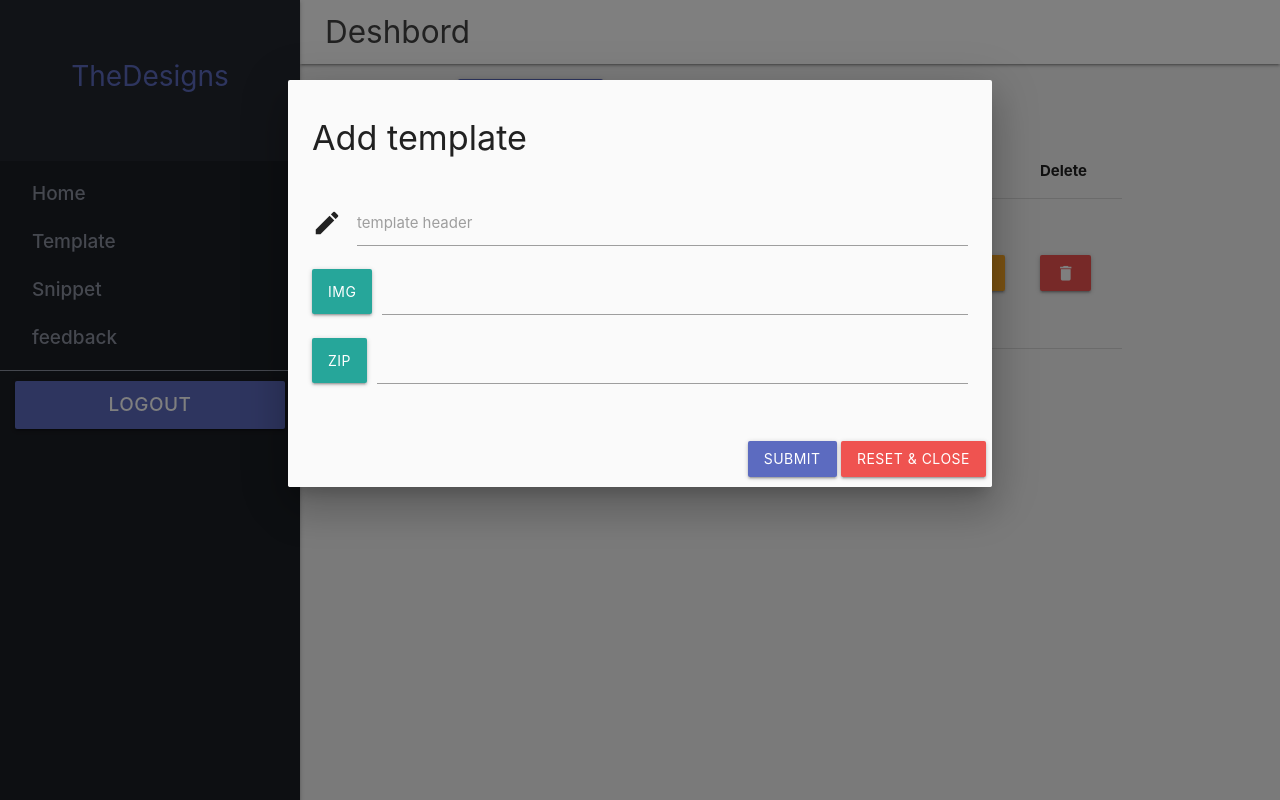
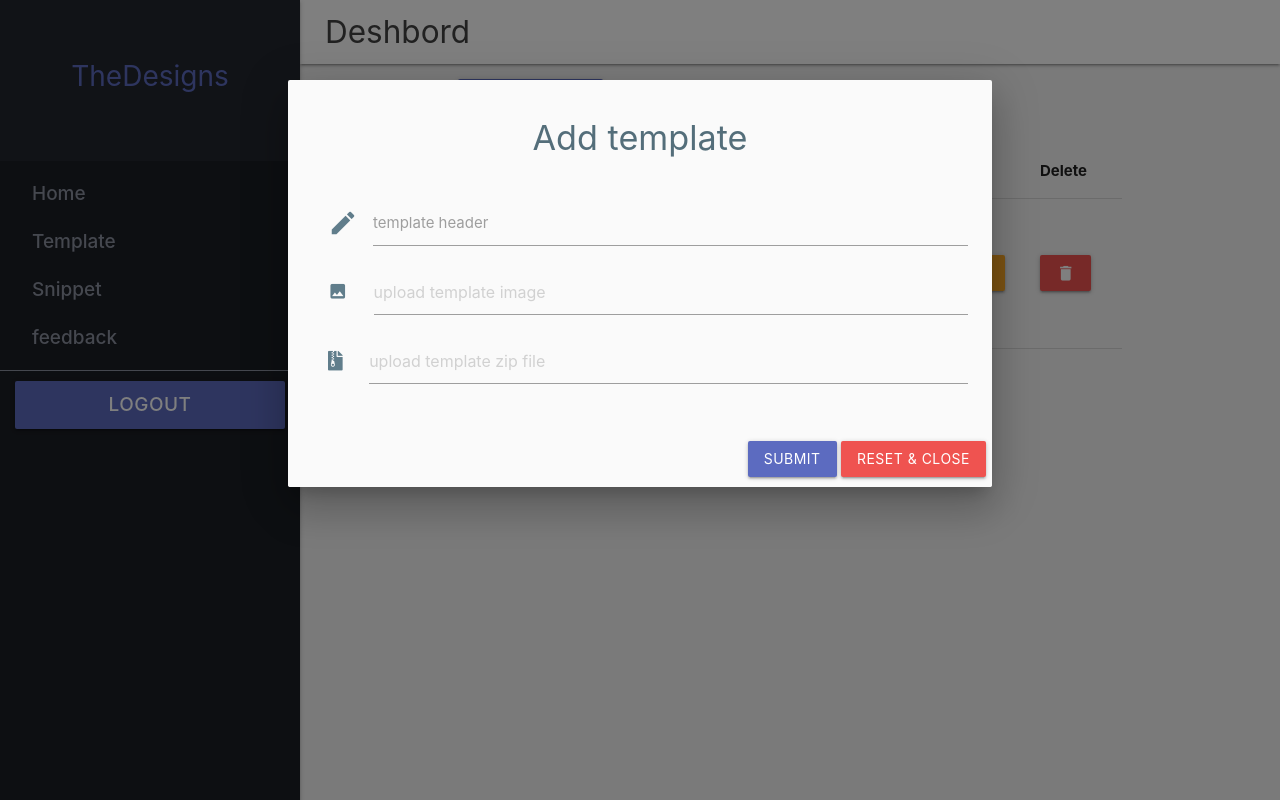
Before and after one commit to Hirenbhajgotar/TheDesigns, a CodeIgniter app: page /database/Deshbord/template in a window 1280 px wide, after a click on "ADD TEMPLATE". Run offline with CodeIgniter, Linux system fonts and the light colour scheme; the visitor is signed in with stand-in values (Sample User, id 1); tables that the repository leaves empty or names only in its code hold one stand-in row (values such as "Sample post"); grey boxes marked "Sample" are stand-in pictures; some libraries are stand-ins or nearby versions.

Commit message:
update template functionality in 'Deshbord/template'

```diff
--- a/application/controllers/Deshbord.php
+++ b/application/controllers/Deshbord.php
@@ -64,7 +64,7 @@ class Deshbord extends CI_Controller
     }
 
 
-// add template
+    // add template
     public function add_template_data()
     {
         // template image upload
@@ -98,6 +98,10 @@ class Deshbord extends CI_Controller
         if ( $this->form_validation->run('dummy_rules') && $template_img && $template_zip) {
 
             $post = $this->input->post();
+            // echo '<pre>';
+            // print_r($post);
+            // echo '</pre>';
+            // exit;
 
             $temp_img = $this->template_image_upload->data();
 
@@ -125,7 +129,7 @@ class Deshbord extends CI_Controller
             }
             else{
                 // echo "template cant inserted! try again";
-                $this->session->set_flashdata('error','! CANT INSERTED DATA PLEASE TRY AGAIN');
+                $this->session->set_flashdata('error','! CANT INSERTED PLEASE TRY AGAIN');
                 return redirect('Deshbord/template');
             }
 
@@ -161,6 +165,100 @@ class Deshbord extends CI_Controller
     }
 
 
+    // fetch template row
+    public function update_template($temp_id)
+    {
+
+        $this->load->model('Template_model');
+        $res = $this->Template_model->find_template($temp_id);
+        // echo '<pre>';
+        // print_r($rr);
+        // echo '</pre>';
+        // exit;
+        $this->load->view('admin/update_template',['templates_data'=>$res]);
+
+    }
+
+
+    // update template
+    public function update_temp_data($id)
+    {
+
+        // template image configer data
+        $config = [
+            'upload_path' => './file_upload',
+            'allowed_types' => 'jpg|png|jpeg',
+            'max_size'=>'20000',
+            'min_size'=>'0',
+            'remove_space'=>TRUE
+        ];
+
+        $this->load->library('upload', $config, 'template_image_update');
+        $this->template_image_update->initialize($config);
+        $template_img = $this->template_image_update->do_upload('template_image');
+
+
+        // template zip configer data
+        $config = [
+            'upload_path' => './zip_upload',
+            'allowed_types' => 'zip',
+            'max_size'=>'20000',
+            'min_size'=>'0',
+            'remove_space'=>TRUE
+        ];
+
+        $this->load->library('upload', $config, 'template_zip_update');
+        $this->template_zip_update->initialize($config);
+        $template_zip = $this->template_zip_update->do_upload('template_zip');
+
+
+
+        if($this->form_validation->run('dummy_rules') && $template_img && $template_zip){
+
+            $this->load->model('Template_model');
+            $temp = $this->Template_model->find_template($id);
+            // remove the old image and zip file form folder
+            if($temp->template_image && file_exists("file_upload/".$temp->template_image) && $temp->template_zip && file_exists("zip_upload/".$temp->template_zip)){
+                unlink(FCPATH.'file_upload/'.$temp->template_image);
+                unlink(FCPATH.'zip_upload/'.$temp->template_zip);
+
+            }
+
+            $post     = $this->input->post();
+            $temp_img = $this->template_image_update->data();
+            $temp_zip = $this->template_zip_update->data();
+
+            // image path
+            $temp_img_path = $temp_img['file_name'];
+
+            // zip path
+            $temp_zip_path = $temp_zip['file_name'];
+
+            $post['template_image'] = $temp_img_path;
+            $post['template_zip']   = $temp_zip_path;
+
+
+            $this->load->model('Template_model');
+            if($this->Template_model->template_update($id, $post)){
+                $this->session->set_flashdata('success', 'UPDATE TEMPLATE SUCCESSFULLY');
+            }
+            else{
+                $this->session->set_flashdata('error', '! CATN UPDATE PLEASE TRY AGAIN');
+            }
+            return redirect('Deshbord/template');
+
+        }
+        else{
+            $err_img = $this->template_image_update->display_errors();
+            $err_zip = $this->template_zip_update->display_errors();
+
+            $this->load->view('admin/update_template', compact('err_img', 'err_zip'));
+
+        }
+
+
+
+    }
 
 
 
--- a/application/models/Template_model.php
+++ b/application/models/Template_model.php
@@ -36,6 +36,31 @@ class Template_model extends CI_Model
     }
 
 
+    // fetch whole row accourding to perticuler 'id' for update template
+    public function find_template($id)
+    {
+        $q = $this->db->select(['template_header', 'template_image', 'template_zip', 'id'])
+                      ->where('id',$id)
+                      ->get('template');
+                      return $q->row();
+                    //   echo "<pre>";
+                    //   print_r($q->row());
+                    //   exit;
+    }
+
+
+    // update template data
+    public function template_update($id, $data)
+    {
+        // echo '<pre>';
+        // print_r($data);
+        // echo '</pre>';
+        // exit;
+
+        return $this->db->where('id', $id)
+                        ->update('template', $data);
+    }
+
 
 
 
--- a/application/views/admin/footer.php
+++ b/application/views/admin/footer.php
@@ -6,6 +6,7 @@
     <script src="<?= base_url('/assets/js/dist/parsley.min.js') ?>"></script>
     <script>
         $('#form').parsley();
+        $('#update_form').parsley();
     </script>
 
 </body>
--- a/application/views/admin/header.php
+++ b/application/views/admin/header.php
@@ -6,6 +6,7 @@
     <meta http-equiv="X-UA-Compatible" content="ie=edge">
     <title>TheDesign/Deshbord</title>
     <link href="https://fonts.googleapis.com/icon?family=Material+Icons" rel="stylesheet">
+    <link rel="stylesheet" href="https://use.fontawesome.com/releases/v5.6.1/css/all.css" integrity="sha384-gfdkjb5BdAXd+lj+gudLWI+BXq4IuLW5IT+brZEZsLFm++aCMlF1V92rMkPaX4PP" crossorigin="anonymous">
     <link rel="stylesheet" href="<?= base_url('/assets/css/materialize.min.css') ?>">
     <link rel="stylesheet" href="<?= base_url('/assets/css/parsley.css') ?>">
     <link rel="stylesheet" href="<?= base_url('/assets/css/adminStyle.css') ?>">
--- a/application/views/admin/template.php
+++ b/application/views/admin/template.php
@@ -1,6 +1,6 @@
 <?php include "header.php"; ?>
 <main>
-    <div class="container">
+    <div class="container" id="add_temp">
         <div class="row">
             <div class="col s12 m12 l12">
                 <!-- <h3>Template</h3> -->
@@ -21,9 +21,15 @@
                             </tr>
                         </thead>
                         <tbody>
+                        <?php
+                            if(isset($templates)):
+                                if(count($templates)):
+                                // for serial no. in table
+                                $count = $this->uri->segment(3);
+                        ?>
                             <?php foreach ($templates as $data): ?>
                                 <tr>
-                                <td>1</td>
+                                    <td><?= ++$count ?></td>
                                     <td><p class="truncate"><?= $data->template_header; ?></p></td>
 
                                     <?php if(! is_null($data->template_image)){?>
@@ -31,10 +37,7 @@
                                     <?php }else{ echo "not found";} ?>
 
                                     <td><button class="btn  blue darken-2"><i class="material-icons">visibility</i></button></td>
-                                <td><button class="btn yellow darken-3"><i class="material-icons">edit</i></button></td>
-                                <!-- <td>
-                                    <?= anchor("Deshbord/delet_template/{$data->id}","<i class='material-icons'>delete</i>",['class'=>'btn red lighten-1']) ?>
-                                </td> -->
+                                    <td><?php echo anchor("Deshbord/update_template/{$data->id}","<i class='material-icons'>edit</i>",['class'=>'btn yellow darken-3']); ?></td>
                                     <?php
                                         echo form_open('Deshbord/delet_template');
                                         echo form_hidden('id',$data->id);
@@ -45,6 +48,15 @@
                                     <?= form_close() ?>
                                 </tr>
                             <?php endforeach; ?>
+                            <?php else: ?>
+                            <tr>
+                                <td colspan="6">
+                                    <blockquote>No data available !</blockquote>
+                                </td>
+                            </tr>
+                        <?php endif; ?>
+                        <?php endif; ?>
+
                         </tbody>
                     </table>
                 </div>
@@ -56,10 +68,10 @@
             <?php echo form_open_multipart('deshbord/add_template_data',['id'=>'form']) ?>
                 <div class="modal-content">
                     <div class="section">
-                        <h4>Add template</h4>
+                        <h4 class="center blue-grey-text text-darken-1">Add template</h4>
                     </div>
 
-                    <div class="input-field">
+                    <div class="input-field" id="head_temp">
                         <i class="material-icons prefix">edit</i>
                         <label for="template_header">template header</label>
                         <input type="text" name="template_header" id="template_header" data-parsley-required data-parsley-trigger="keyup" data-parsley-pattern="^[a-zA-Z0-9_ ]*$">
@@ -67,13 +79,14 @@
                     <?php echo form_error('template_header') ?>
 
                     <div class="input-field file-field">
-                        <div class="btn ">
-                            <span class="">img</span>
+                        <div class="btn btn-flat transparent black-text">
+                            <!-- <span class="">img</span> -->
+                            <i class="material-icons">image</i>
                             <input type="file" name="template_image" id="template_image">
 
                         </div>
                         <div class="file-path-wrapper">
-                            <input class="file-path" type="text" data-parsley-required>
+                            <input class="file-path" placeholder="upload template image" type="text" data-parsley-required>
                         </div>
                     </div>
                     <!-- <?php   if (isset($massage2)) {
@@ -82,13 +95,14 @@
                     ?> -->
 
                     <div class="input-field file-field">
-                        <div class="btn ">
-                            <span class="">zip</span>
+                        <div class="btn btn-flat transparent">
+                            <!-- <span class="">zip</span> -->
+                            <i class="fas fa-file-archive"></i>
                             <input type="file" name="template_zip" id="template_zip">
 
                         </div>
                         <div class="file-path-wrapper">
-                            <input class="file-path" type="text" data-parsley-required>
+                            <input class="file-path" type="text" placeholder="upload template zip file" data-parsley-required>
                         </div>
                     </div>
                     <!-- <?php   if (isset($massage)) {
@@ -100,19 +114,32 @@
                     <button type="submit" class="btn waves-effect waves-light indigo lighten-1"  >submit</button>
                     <button type="reset" class="btn modal-close waves-effect waves-light red lighten-1">Reset & close</button>
                 </div>
-
-
             <!-- </form> -->
             <?php echo form_close(); ?>
 
         </div>
-    </div>
+
+
+
+
+    </div><!-- end container -->
+
 </main>
 
 <?php include "footer.php"; ?>
 
+
 <?php
+    // if updata is set update modal is open
+    if(isset($templates_data)): ?>
+    <script>
+        $(document).ready(function(){
+            $('#modal_demo').modal('open');
+        });
+    </script>
+<?php endif; ?>
 
+<?php
 // error massage for IMAGE filed
 if(isset($err_img)){
     $error_image = $err_img;
--- a/assets/css/adminStyle.css
+++ b/assets/css/adminStyle.css
@@ -43,29 +43,71 @@ nav .brand-logo{
     box-shadow: 0 1px 0 0 #B94A48 !important;
     color: #B94A48;
 }
-.container .section .card .input-field .parsley-errors-list .parsley-required{
+.container .section .card .input-field .parsley-errors-list .parsley-required,
+/* update template form */
+#update_temp .card .card-content .input-field .parsley-errors-list .parsley-required,
+/* add template form */
+#add_temp .modal .modal-content .input-field .parsley-errors-list .parsley-required {
     color: #B94A48;
 }
+
+
 /* for filevalidation css*/
 .container .modal .modal-content .section .input-field .file-path-wrapper .parsley-errors-list .parsley-required,
 /* add template validation css */
-.container .modal .modal-content .input-field .parsley-errors-list .parsley-pattern {
+.container .modal .modal-content .input-field .parsley-errors-list .parsley-pattern,
+/* template update form */
+#update_temp .card .card-content .input-field .parsley-errors-list .parsley-pattern,
+/* template add form */
+#add_temp .modal .modal-content .input-field .parsley-errors-list .parsley-pattern {
     color: #B94A48;
 }
-.container .modal .modal-content .section .input-field .file-path-wrapper .parsley-error {
+
+
+.container .modal .modal-content .section .input-field .file-path-wrapper .parsley-error,
+/* template update form */
+#update_temp .card .card-content .input-field .file-path-wrapper .parsley-error,
+#update_temp .card .card-content .input-field .parsley-error,
+/* template add form */
+#add_temp .modal .modal-content .input-field .file-path-wrapper .parsley-error,
+#add_temp .modal .modal-content .input-field .parsley-error {
     color: #B94A48;
     border-bottom: 1px solid #B94A48 !important;
     box-shadow: 0 1px 0 0 #B94A48 !important;
 }
+/* update template form */
+#update_temp .card .card-content #head_input .parsley-errors-list .parsley-required,
+#update_temp .card .card-content #head_input .parsley-errors-list .parsley-pattern,
+/* add template form */
+#add_temp .modal .modal-content #head_temp .parsley-errors-list .parsley-required,
+#add_temp .modal .modal-content #head_temp .parsley-errors-list .parsley-pattern {
+    margin-left: 40px;
+}
 
-.container .section .card .input-field .prefix{
-    color: #607d8b;
+
+.container .section .card .input-field .prefix,
+/* template update form */
+#update_temp .card .card-content .input-field .prefix,
+#update_temp .card .card-content .input-field i,
+/* add template form */
+#add_temp .modal .modal-content .input-field .prefix,
+#add_temp .modal .modal-content .input-field i{
+	/* update template form */
+    color: #607d8b !important;
 }
-.container .section .card .input-field .prefix.active{
-    color: #455a64;
+.container .section .card .input-field .prefix.active,
+#update_temp .card .card-content .input-field .prefix.active,
+#update_temp .card .card-content .input-field i{/* update template form */
+    color: #455a64 !important;
 }
 .container .card .card-content .section form .btn{
     margin-left: 43px;
 }
+/* update template form */
+#update_temp .card .card-content #head_input,
+/* add template form */
+#add_temp .modal .modal-content #head_temp {
+    margin-left: 16px;
+}
 
 /* ************ end signup form validation error ************ */
```
Also changed, not shown: application/views/admin/update_template.php (added, +66 -0 lines), file_upload/ai-close-up-code-160107.jpg (deleted), file_upload/charts-computer-data-669615.jpg (deleted), 2 other files. Lines whose indentation alone changed are shown as unchanged.
